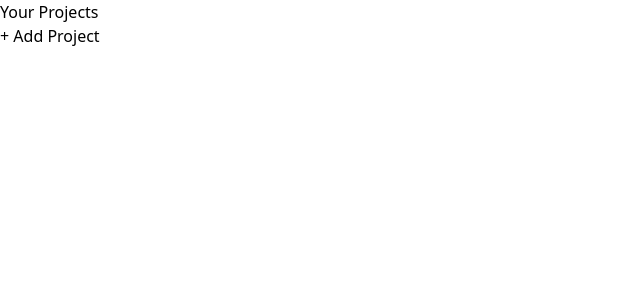
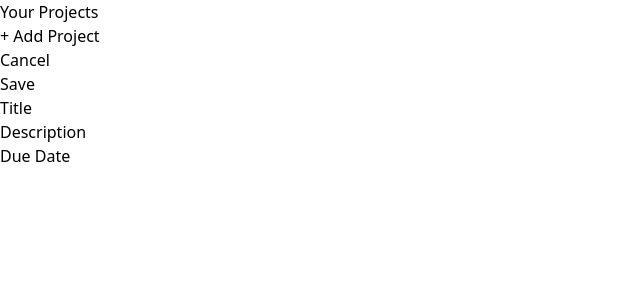
Before and after one commit to liaopeichen/react-project-management-app, a React (Vite) app: page / in a window 1280 px wide. Shown: the top 300 px of the page, without its empty margins (0-640 px from the left). Built offline with nearby package versions, Linux system fonts and the light colour scheme.

Commit message:
create NewProject and a reusable Input with initial skeleton

```diff
--- a/src/App.jsx
+++ b/src/App.jsx
@@ -1,9 +1,11 @@
+import NewProject from "./components/NewProject";
 import ProjectsSideBar from "./components/ProjectsSideBar";
 
 function App() {
   return (
-    <main className="h-screen my-8">
+    <main className="h-screen my-8 flex gap-8">
       <ProjectsSideBar />
+      <NewProject />
     </main>
   );
 }
--- /dev/null
+++ b/src/components/Input.jsx
@@ -0,0 +1,11 @@
+export default function Input({ label, textarea, ...props }) {
+  return (
+    <p>
+      <label htmlFor={label}>{label}</label>
+      <input
+        type={textarea ? <textarea {...props} /> : <input {...props} />}
+        id={label}
+      />
+    </p>
+  );
+}
--- /dev/null
+++ b/src/components/NewProject.jsx
@@ -0,0 +1,21 @@
+import Input from "./Input";
+
+export default function NewProject() {
+  return (
+    <div>
+      <menu>
+        <li>
+          <button>Cancel</button>
+        </li>
+        <li>
+          <button>Save</button>
+        </li>
+      </menu>
+      <div>
+        <Input label="Title" />
+        <Input label="Description" textarea />
+        <Input label="Due Date" />
+      </div>
+    </div>
+  );
+}
```
